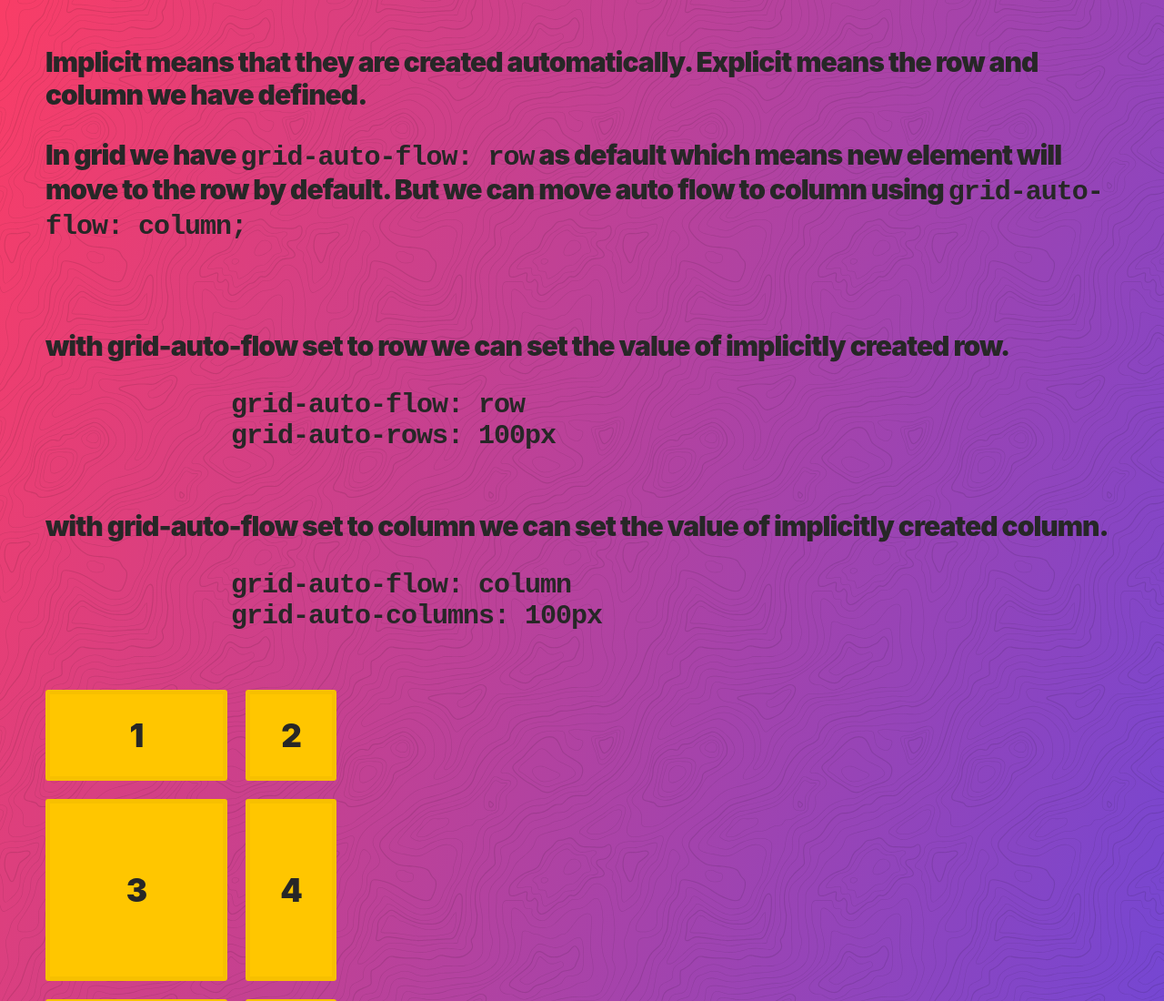
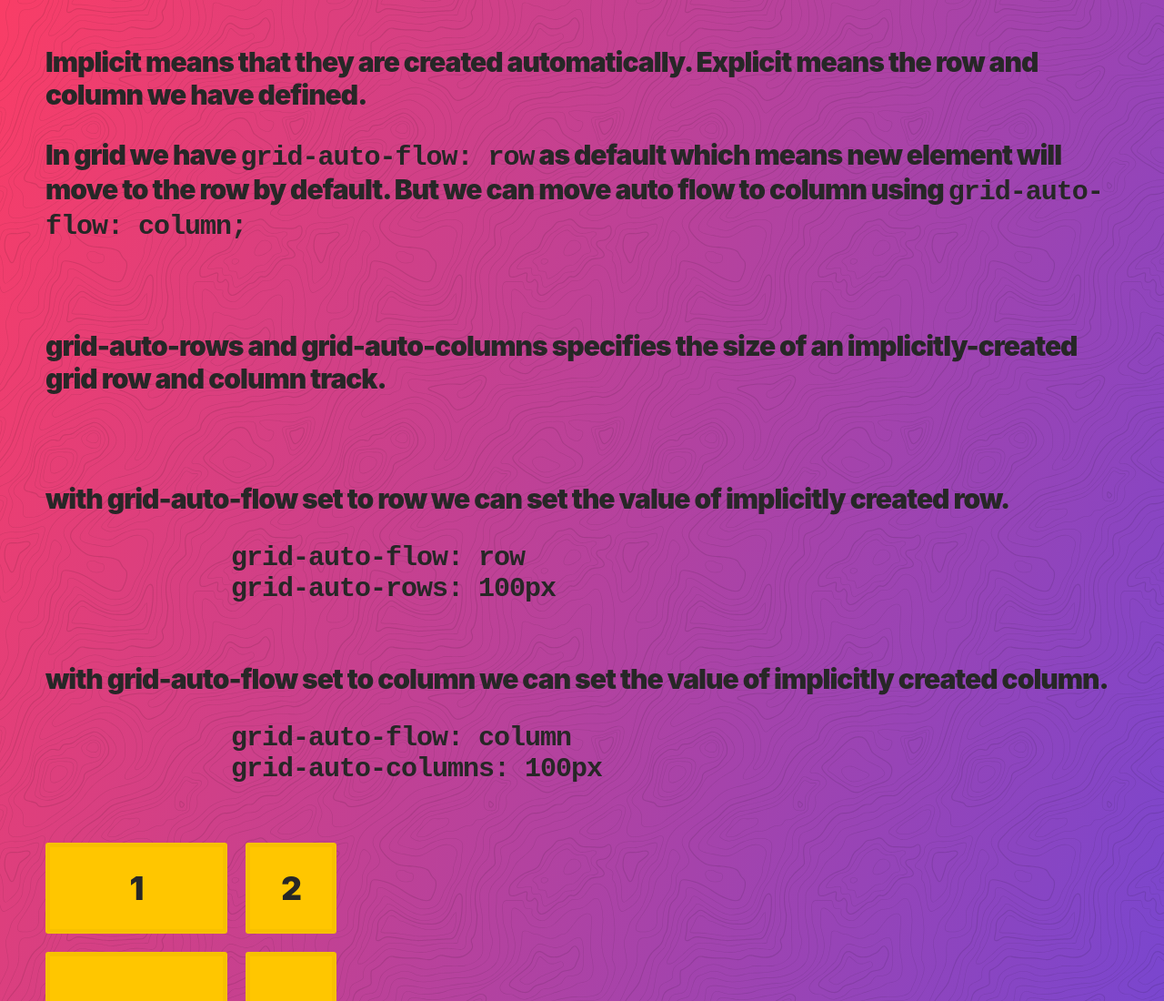
Before and after one commit to jscodelover/playing-with-CSS-Grid, a plain HTML site: page grid-explicit-&-implicit-track/index.html in a window 1280 px wide. Shown: the top 1100 px of the page at 91% size. Drawn offline with Linux system fonts and the light colour scheme.

Commit message:
refactor(explicit and implicit): info

```diff
--- a/grid-explicit-&-implicit-track/index.html
+++ b/grid-explicit-&-implicit-track/index.html
@@ -34,6 +34,8 @@
         <p>In grid we have <code>grid-auto-flow: row</code> as default which means new element will move to the row by default. But we can
         move auto flow to column using <code>grid-auto-flow: column;</code></p>
         <br />
+        <p>grid-auto-rows and grid-auto-columns specifies the size of an implicitly-created grid row and column track. </p>
+        <br />
         <p>with grid-auto-flow set to row we can set the value of implicitly created row.</p>
         <pre>
             <code>grid-auto-flow: row</code>
```
